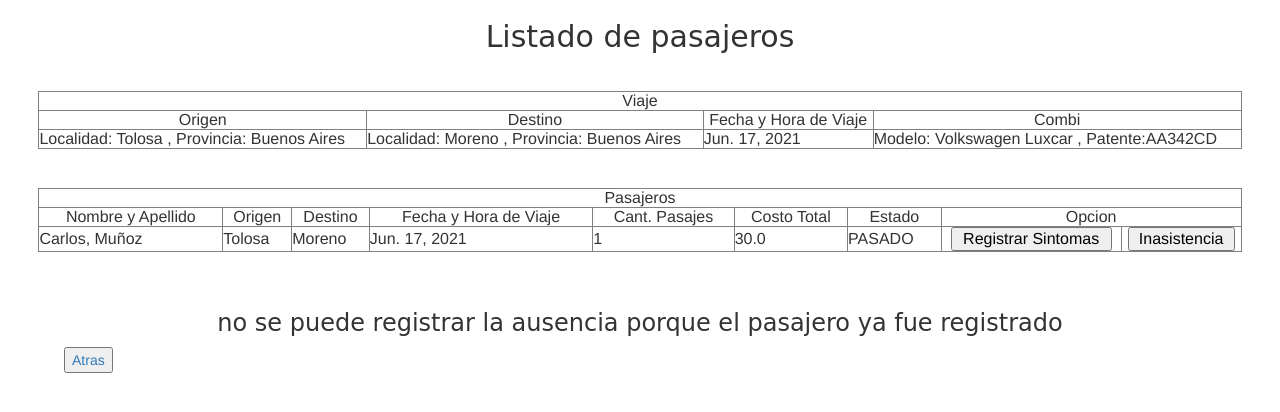
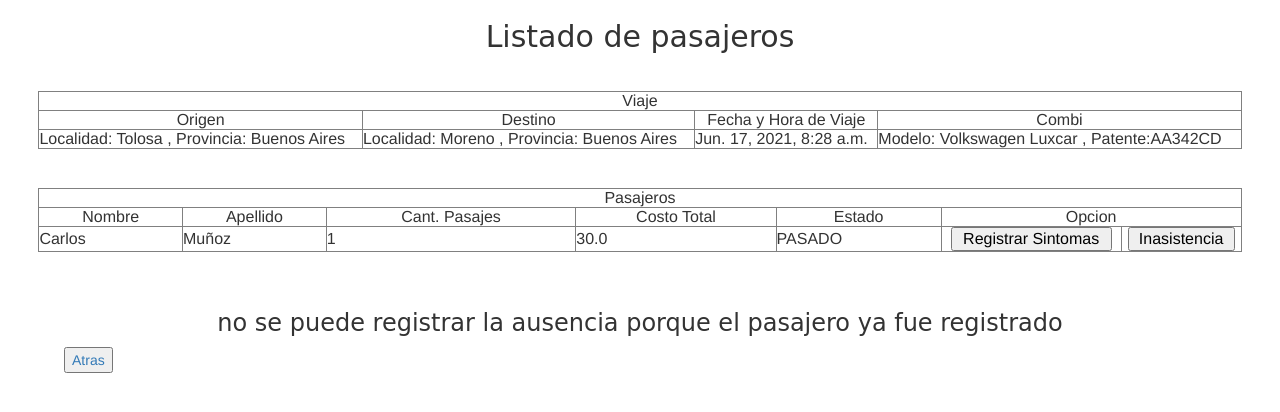
Before and after one commit to deniscru/ProyectoServicioDeViajes, a Django app: page /home_usuario_chofer/viajes_proximos/listado_pasajeros/ausencia/107 in a window 1280 px wide. Shown: the top 412 px of the page. Run offline with Django 3.2, Linux system fonts and the light colour scheme; data comes from the database, SQL or seed files in the repository; both versions use the stored data as it was after the commit; some libraries are stand-ins or nearby versions.

Commit message:
cambios de mostrar info en los listados

```diff
--- a/demo1/templates/demo1/listados/pasajeros_viajes_proximos.html
+++ b/demo1/templates/demo1/listados/pasajeros_viajes_proximos.html
@@ -38,7 +38,7 @@
                     <tr>
                         <td>{{viaje.ruta.origen}}</td>
                         <td>{{viaje.ruta.destino}}</td>
-                        <td>{{viaje.fecha}}</td>
+                        <td>{{viaje.fecha}}, {{viaje.ruta.hora}}</td>
                         <td>{{viaje.ruta.combi}}</td>
                     </tr>
             </tbody>
@@ -51,13 +51,11 @@
             <table class="tablalista" width=100% border="1">
                 <tbody>
                     <tr>
-                        <td align="center" colspan="9">Pasajeros</td>
+                        <td align="center" colspan="7">Pasajeros</td>
                     </tr>
                     <tr>
-                        <td align="center">Nombre y Apellido</td>
-                        <td align="center">Origen</td>
-                        <td align="center">Destino</td>
-                        <td align="center">Fecha y Hora de Viaje</td>
+                        <td align="center">Nombre</td>
+                        <td align="center">Apellido</td>
                         <td align="center">Cant. Pasajes</td>
                         <td align="center">Costo Total</td>
                         <td align="center">Estado</td>
@@ -65,10 +63,8 @@
                     </tr>
                     {% for p in lista %}
                     <tr>
-                        <td>{{p.pasajero.usuario.first_name}}, {{p.pasajero.usuario.last_name}}</td>
-                        <td>{{p.viaje.ruta.origen.nombre_de_lugar}}</td>
-                        <td>{{p.viaje.ruta.destino.nombre_de_lugar}}</td>
-                        <td>{{p.viaje.fecha}}</td>
+                        <td>{{p.pasajero.usuario.first_name}}</td>
+                        <td>{{p.pasajero.usuario.last_name}}</td>
                         <td>{{p.cantidad}}</td>
                         <td>{{p.costoTotal}}</td>
                         <td>{{p.estado}}</td>
```
Also changed, not shown: db.sqlite3.
